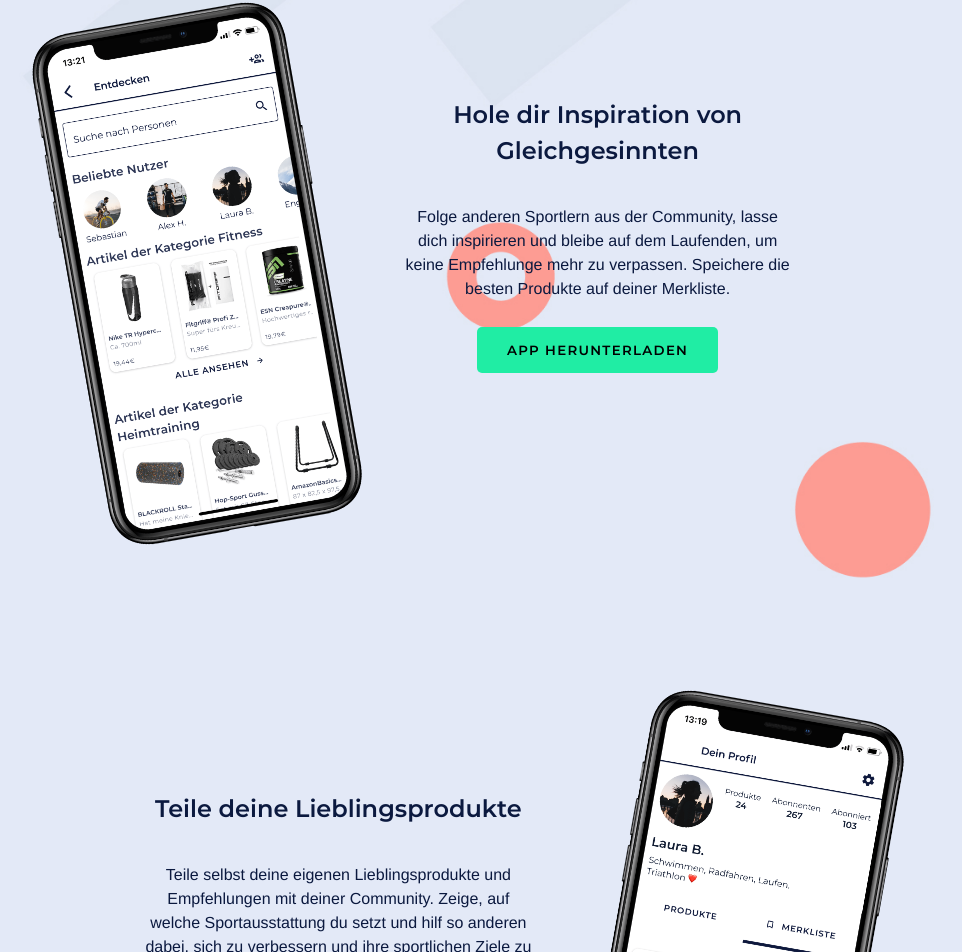
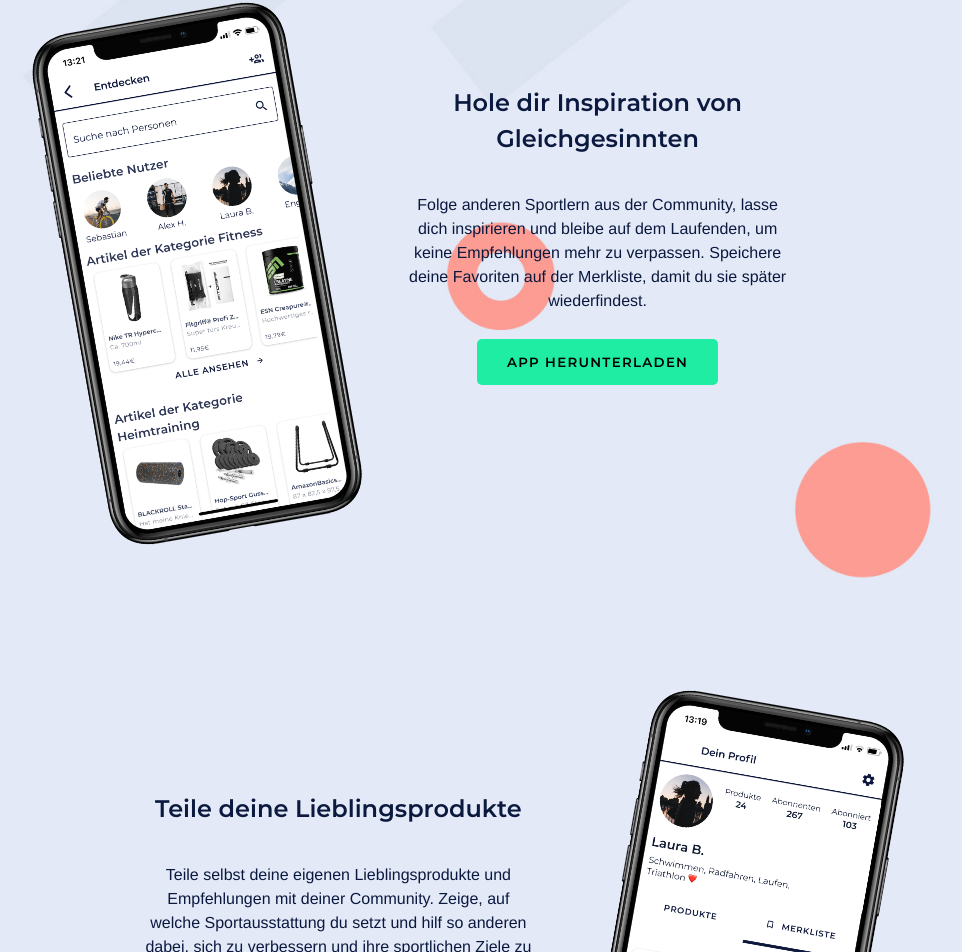
Before and after one commit to jukandler/prostuff-lp, a React (Create React App) app: page /#/ in a window 1280 px wide. Shown: the part 1624-2576 px from the top of the page, without its empty margins (172-1134 px from the left). Built offline with nearby package versions, Linux system fonts and the light colour scheme; a web font is replaced by a local one.

Commit message:
updated benefit text

```diff
--- a/src/App.js
+++ b/src/App.js
@@ -45,7 +45,7 @@
             <Header/>
             <div className="benefit-container">
                 <Benefit logo={appscreen_feed} headline="Entdecke die Ausstattung anderer Sportler" text="Finde heraus, welche Produkte andere Sportler nutzen. Egal ob du dich für Fitness, Yoga oder Joggen interessierst: Bei PROSTUFF findest du die beste Ausstattung, die dich deinen sportlichen Zielen näher bringt."/>
-                <Benefit logo={appscreen_inspiration} headline="Hole dir Inspiration von Gleichgesinnten" text="Folge anderen Sportlern aus der Community, lasse dich inspirieren und bleibe auf dem Laufenden, um keine Empfehlunge mehr zu verpassen. Speichere die besten Produkte auf deiner Merkliste." reverse={true}/>
+                <Benefit logo={appscreen_inspiration} headline="Hole dir Inspiration von Gleichgesinnten" text="Folge anderen Sportlern aus der Community, lasse dich inspirieren und bleibe auf dem Laufenden, um keine Empfehlungen mehr zu verpassen. Speichere deine Favoriten auf der Merkliste, damit du sie später wiederfindest." reverse={true}/>
                 <Benefit logo={appscreen_profile} headline="Teile deine Lieblingsprodukte" text="Teile selbst deine eigenen Lieblingsprodukte und Empfehlungen mit deiner Community. Zeige, auf welche Sportausstattung du setzt und hilf so anderen dabei, sich zu verbessern und ihre sportlichen Ziele zu erreichen."/>
             </div>
             <AppLink/>
```
